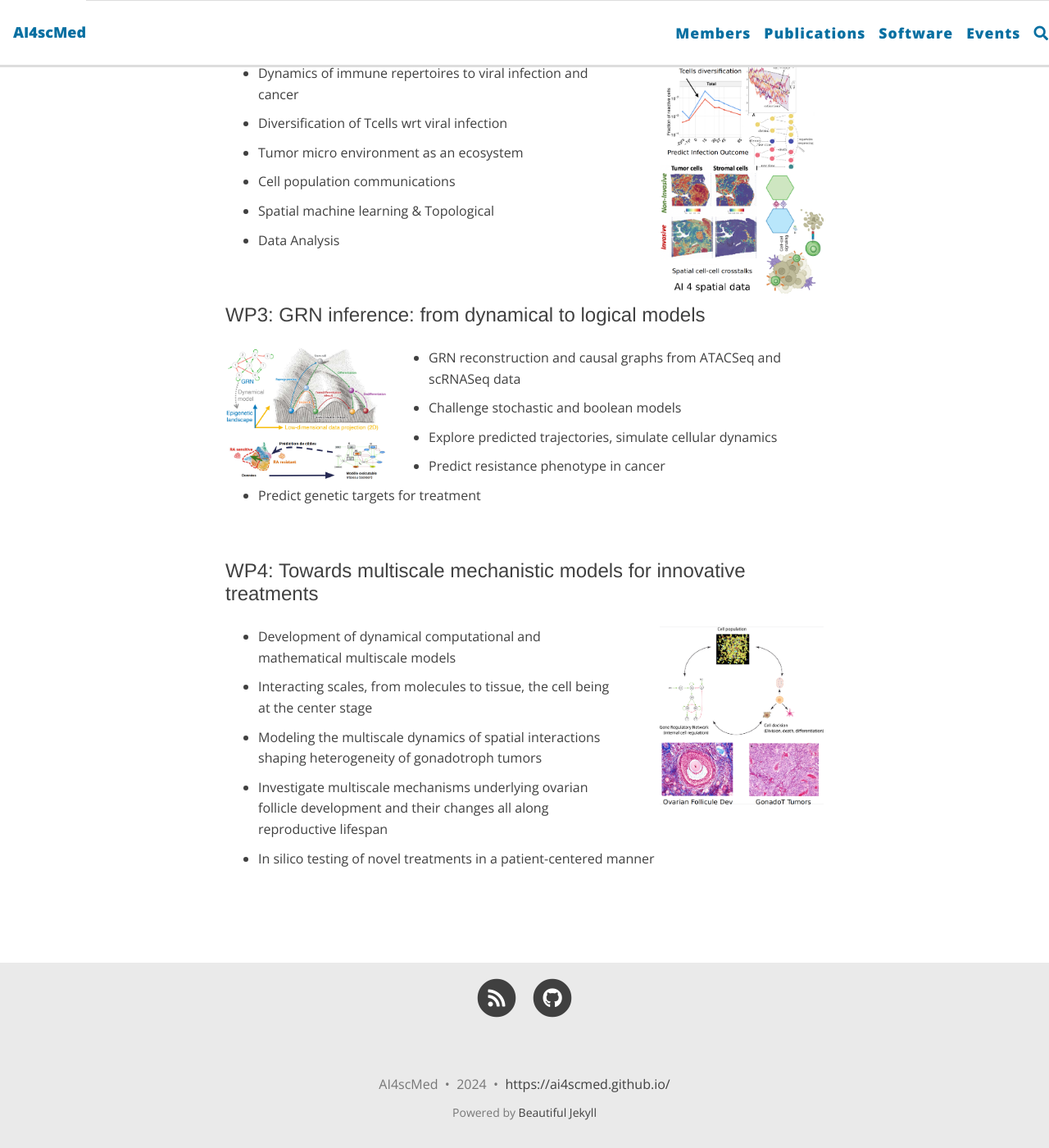
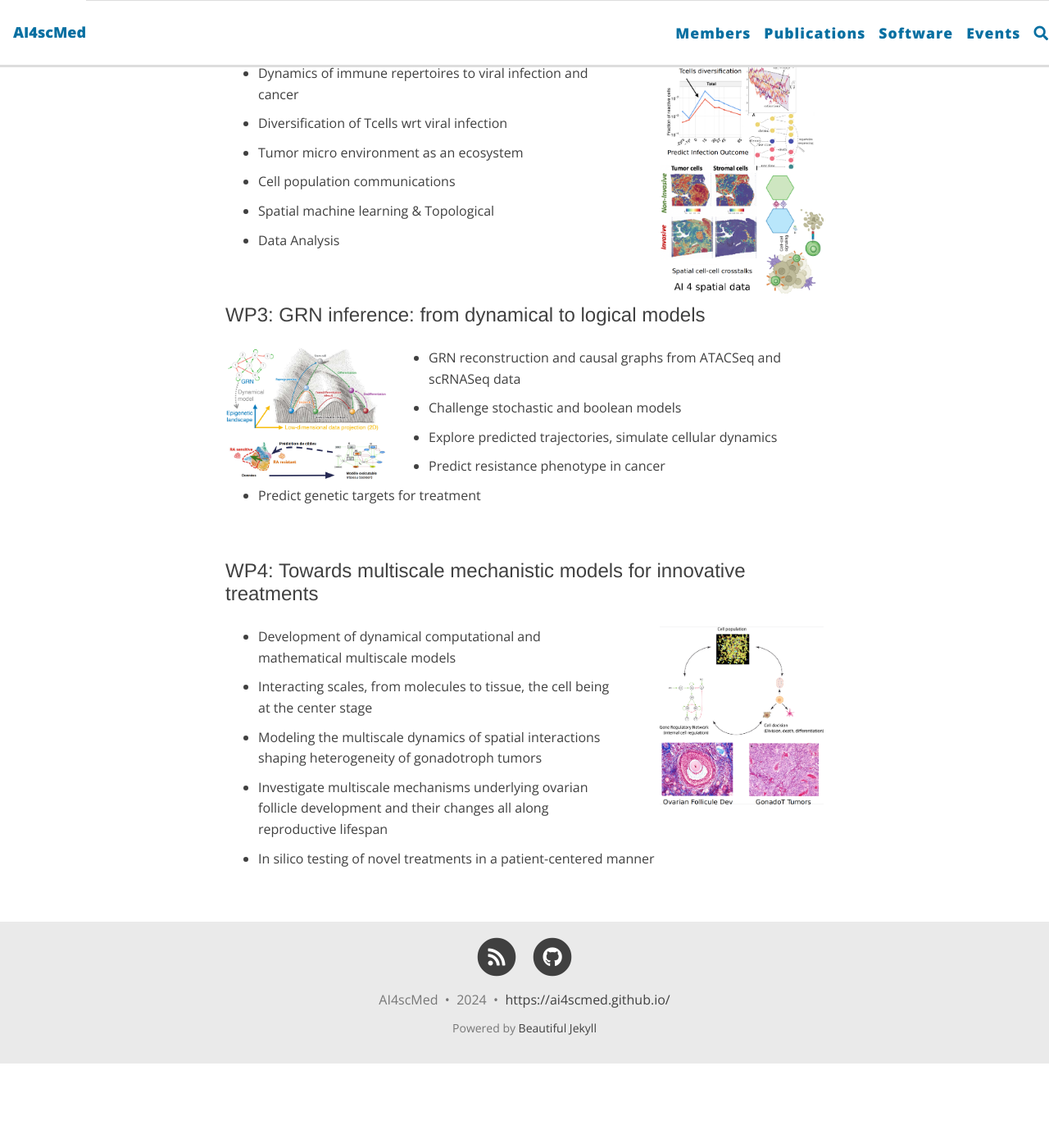
Before and after one commit to ai4scmed/ai4scmed.github.io, a Jekyll site: the page built from about.md, in a window 1280 px wide and 1400 px high, scrolled down 1578 px. Shown: the whole window at 82% size. Built offline with Jekyll 4.4.1, drawn with Linux system fonts in a browser that asks for light colours; nearby versions of some CDN libraries; comment, search, counter and statistics services are not loaded; after the commit the page ends 2875 px from its top, so only the background shows below that.

Commit message:
Update beautifuljekyll.css

```diff
--- a/assets/css/beautifuljekyll.css
+++ b/assets/css/beautifuljekyll.css
@@ -386,7 +386,7 @@ img {
 footer {
   padding: 1.875rem 0;
   border-top: 1px #EAEAEA solid;
-  margin-top: 3.125rem;
+  /*margin-top: 3.125rem;*/
   font-size: 0.875rem;
   background-color: #EAEAEA;
   bottom: 0rem;
@@ -411,7 +411,7 @@ footer a:focus {
 footer .list-inline {
   margin: 0;
   padding: 0;
-  margin-bottom: 1.875rem;
+  /*margin-bottom: 1.875rem;*/
 }
 footer .copyright {
   font-family: 'Open Sans', 'Helvetica Neue', Helvetica, Arial, sans-serif;
@@ -427,6 +427,10 @@ footer .footer-custom-content {
   text-align: center;
   margin-bottom: 0.9375rem;
   font-family: 'Open Sans', 'Helvetica Neue', Helvetica, Arial, sans-serif;
+}
+
+.list-inline.text-center.footer-links {
+  height: 50px;
 }
 
 @media (min-width: 768px) {
```
